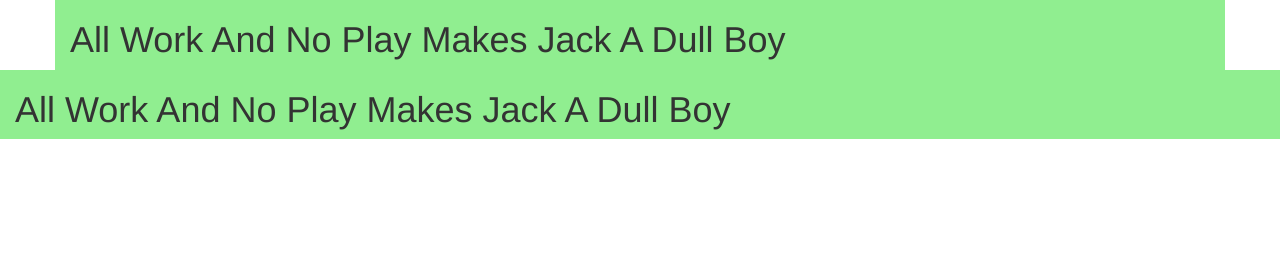
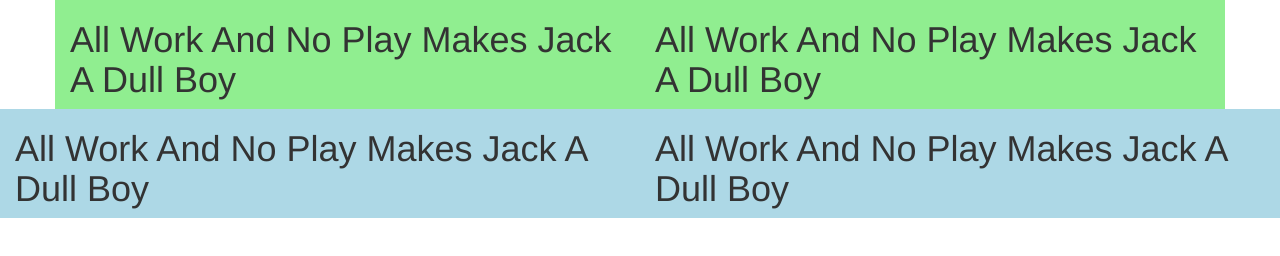
Before and after one commit to scimmiasaki/esercitazione_2, a plain HTML site: page index.html in a window 1280 px wide. Drawn offline with nearby package versions, Linux system fonts and the light colour scheme.

Commit message:
add row and col

```diff
--- a/index.html
+++ b/index.html
@@ -10,8 +10,12 @@
 	<link rel="stylesheet" href="https://maxcdn.bootstrapcdn.com/bootstrap/3.3.5/css/bootstrap.min.css">
 <style type="text/css">
 
-div{
+.container{
 	background-color: lightgreen;
+}
+
+.container-fluid{
+	background-color: lightblue;
 }
 
 </style>
@@ -21,13 +25,45 @@ div{
 
 	<div class="container">
 
+		<div class='row'>
+
+			<div class='col-lg-6'>
+
 		<h1>All Work And No Play Makes Jack A Dull Boy</h1>
+
+				</div>
+
+			<div class='col-lg-6'>
+
+		<h1>All Work And No Play Makes Jack A Dull Boy</h1>
+
+				</div>
+
+
+
+		</div>
 
 	</div>
 
 	<div class="container-fluid">
 
+			<div class='row'>
+
+			<div class='col-lg-6'>
+
 		<h1>All Work And No Play Makes Jack A Dull Boy</h1>
+
+				</div>
+
+			<div class='col-lg-6'>
+
+		<h1>All Work And No Play Makes Jack A Dull Boy</h1>
+
+				</div>
+
+
+
+		</div>
 
 	</div>
 
```
